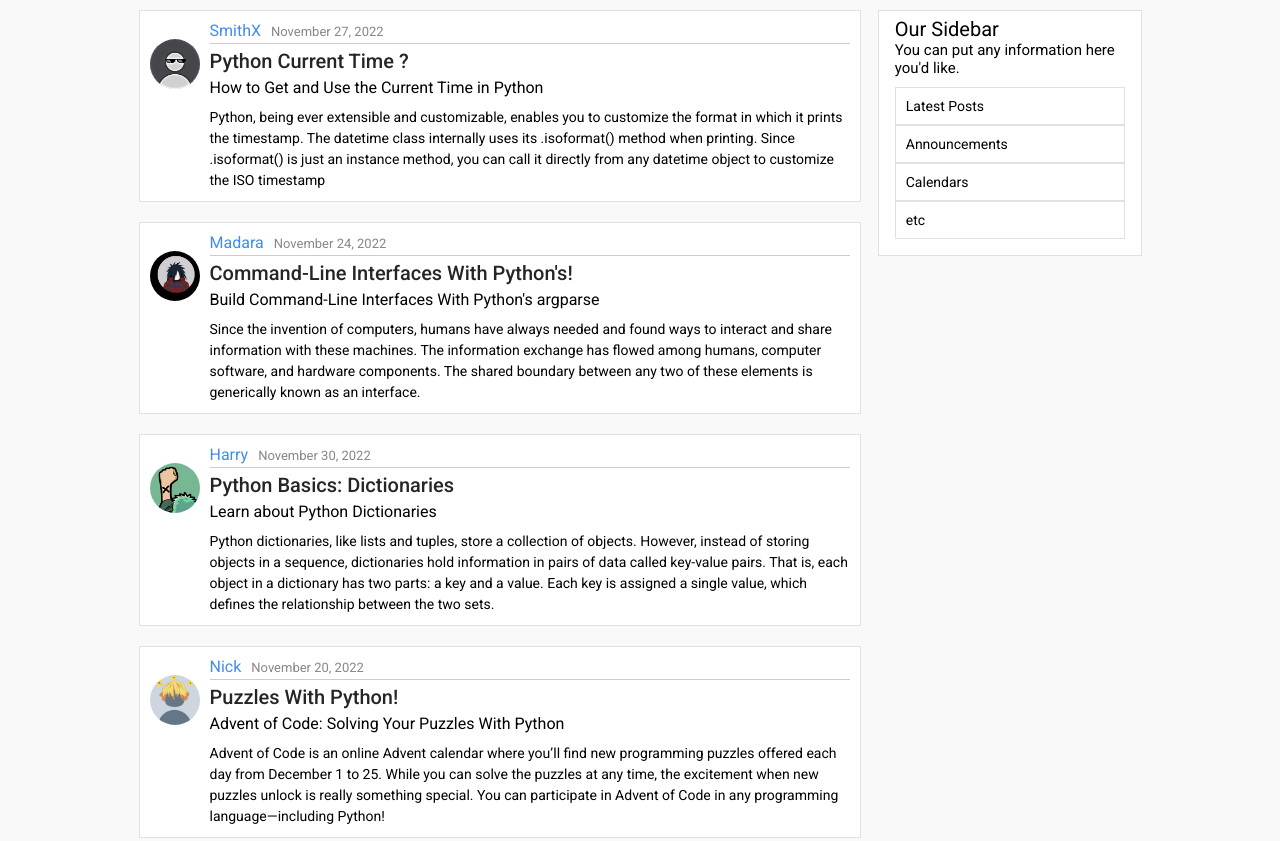
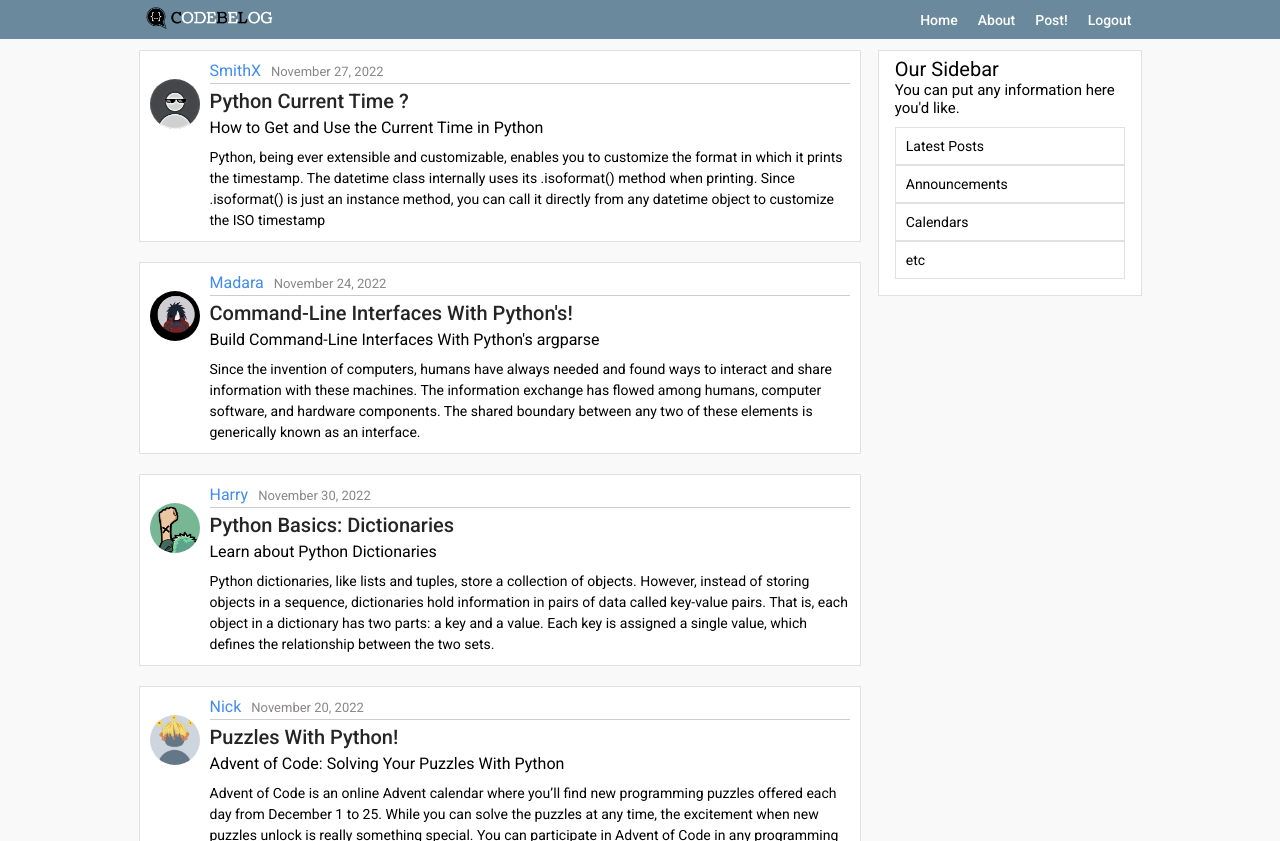
Before and after one commit to sumitgirwal/CodeBeLog-Template, a plain HTML site: page index.html in a window 1280 px wide. Shown: the top 841 px of the page. Drawn offline with Linux system fonts and the light colour scheme.

Commit message:
Added header navbar with logo

```diff
--- a/assets/styles/blog.css
+++ b/assets/styles/blog.css
@@ -1,7 +1,5 @@
 .blog-section {
     width: 740px;
-
-
     display: grid;
     gap: 20px;
 }
--- a/assets/styles/general.css
+++ b/assets/styles/general.css
@@ -13,7 +13,7 @@ main {
 
     margin-left: auto;
     margin-right: auto;
-    margin-top: 10px;
+    margin-top: 50px;
     margin-bottom: 10px;
     max-width: 1003px;
 
--- /dev/null
+++ b/assets/styles/navbar.css
@@ -0,0 +1,62 @@
+.header {
+    background-color: #6A899D;
+
+    position: fixed;
+    top:0;
+    left: 0;
+    right: 0;
+}
+
+.container {
+    display: flex;
+    justify-content: space-between;
+
+    margin-left: auto;
+    margin-right: auto;
+    max-width: 1003px;
+}
+
+.nav-left   {
+
+    display: flex;
+    align-items: center;
+    justify-content: space-between;
+}
+
+.nav-left-logo {
+    height: 24px;
+}
+
+
+.nav-right ul {
+
+    display: flex;
+    align-items: center;
+    justify-content: space-between;
+
+}
+
+
+
+ul {
+    list-style: none;
+     margin: 0;
+     padding: 0;
+}
+
+ul li {
+    padding: 10px 10px;
+}
+
+
+ul li a {
+    color: white;
+    font-size: 14px;
+    font-weight: 500;
+    text-decoration: none;
+}
+
+ul li a:hover {
+    color: #c2ccd9;
+
+}
--- a/index.html
+++ b/index.html
@@ -8,10 +8,38 @@
     <link rel="stylesheet" href="assets/styles/general.css">
     <link rel="stylesheet" href="assets/styles/blog.css">
     <link rel="stylesheet" href="assets/styles/sidebar.css">
+    <link rel="stylesheet" href="assets/styles/navbar.css">
 </head>
 <body>
+    <header class="header">
+         <div class="container">
+            <div class="nav-left">
+                <a href="#">
+                       <img src="assets/images/logo/CodeBeLog.png" alt="Logo" class="nav-left-logo">
+                    </a>
+             </div>
+             <div class="nav-right">
+                <ul>
+                    <li>
+                        <a href="#">Home</a>
+                    </li>
+                    <li>
+                        <a href="#">About</a>
+                    </li>
+                    <li>
+                        <a href="#">Post!</a>
+                    </li>
+                    <li>
+                        <a href="#">Logout</a>
+                    </li>
+                </ul>
+             </div>
+         </div>
+    </header>
 
-    <!-- navbar: #546e7f; #6A899D background: #f9f9f9; link: #79adf1; -->
+
+
+
     <main>
         <section class="blog-section">
             <div class="blog">
```
